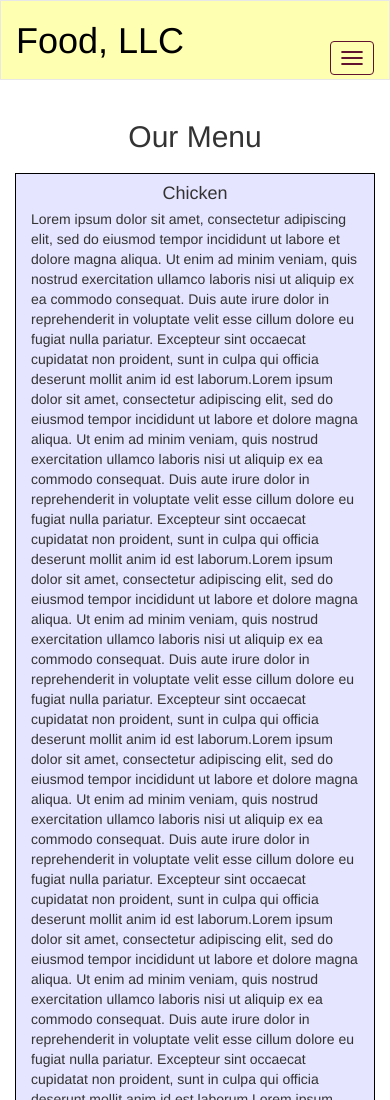
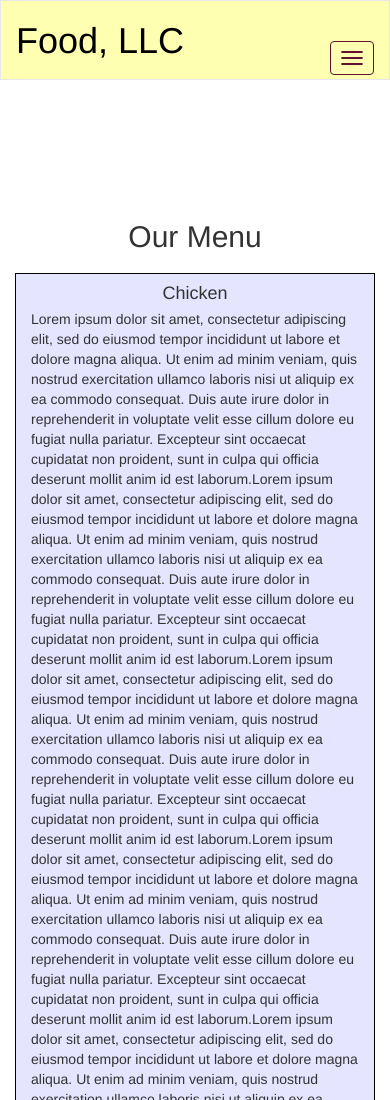
Before and after one commit to darshan3694/HTML5-CSS3-coursera, a plain HTML site: page Assignment_3/index.html in a window 390 px wide. Shown: the top 1100 px of the page. Drawn offline with Linux system fonts and the light colour scheme.

Commit message:
Update style.css

```diff
--- a/Assignment_3/bootstrap-3.3.7-dist/css/style.css
+++ b/Assignment_3/bootstrap-3.3.7-dist/css/style.css
@@ -56,9 +56,6 @@ h4.text-center{
     border: 1px solid black;
   }
 
-/*  h2.text-center{
+h2.text-center{
     margin-top: 120px;
-    }
-
-
-}*/
+}
```
